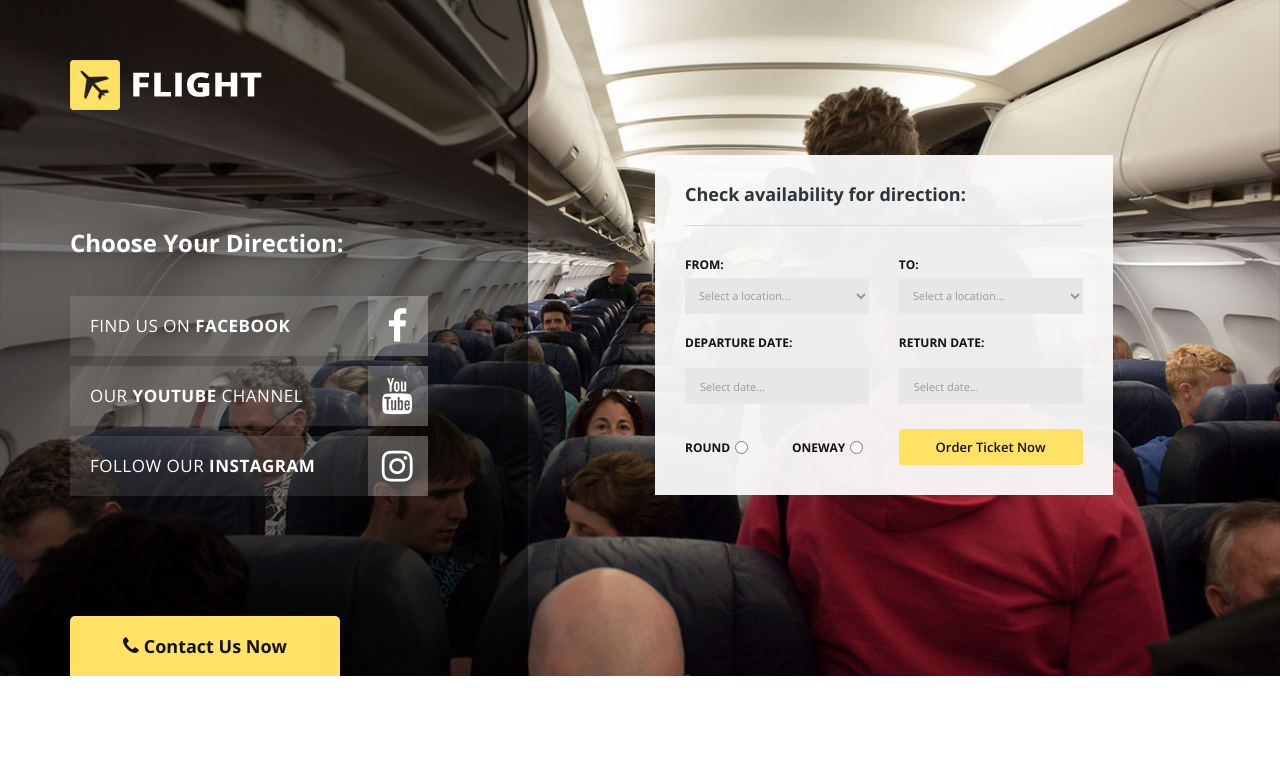
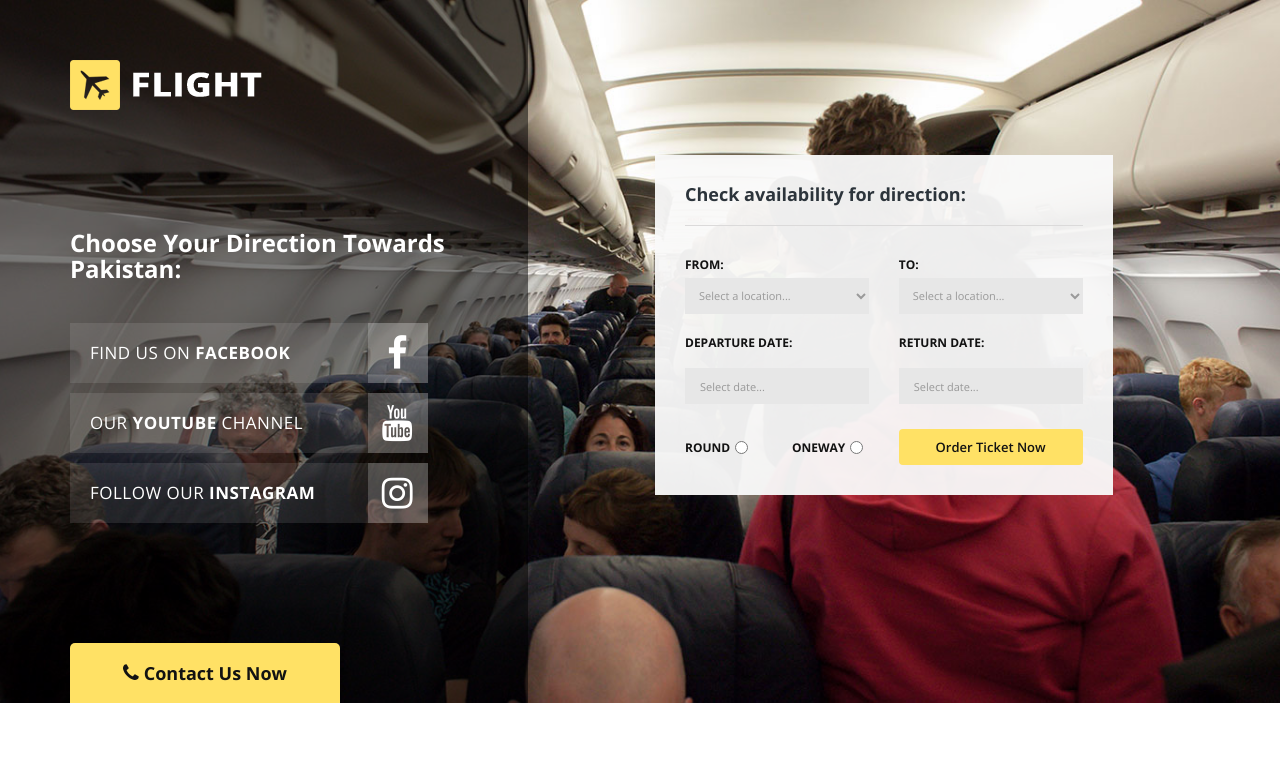
Before and after one commit to fahim-devops/rebel-test, a plain HTML site: page index.html in a window 1280 px wide. Shown: the top 773 px of the page. Drawn offline with nearby package versions, Linux system fonts and the light colour scheme.

Commit message:
New Flight Pak

```diff
--- a/index.html
+++ b/index.html
@@ -41,7 +41,7 @@ http://www.tooplate.com/view/2093-flight
                             <img src="img/logo.png" alt="Flight Template">
                         </div>
                         <div class="tabs-content">
-                            <h4>Choose Your Direction:</h4>
+                            <h4>Choose Your Direction Towards Pakistan:</h4>
                             <ul class="social-links">
                                 <li><a href="http://facebook.com">Find us on <em>Facebook</em><i class="fa fa-facebook"></i></a></li>
                                 <li><a href="http://youtube.com">Our <em>YouTube</em> Channel<i class="fa fa-youtube"></i></a></li>
```
